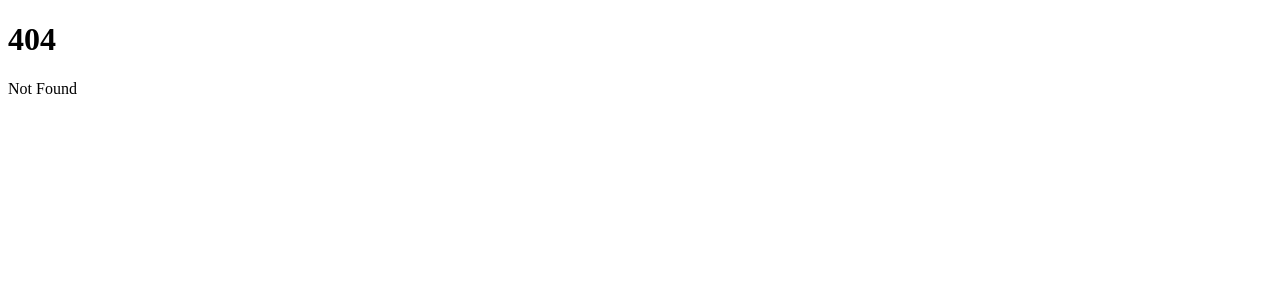
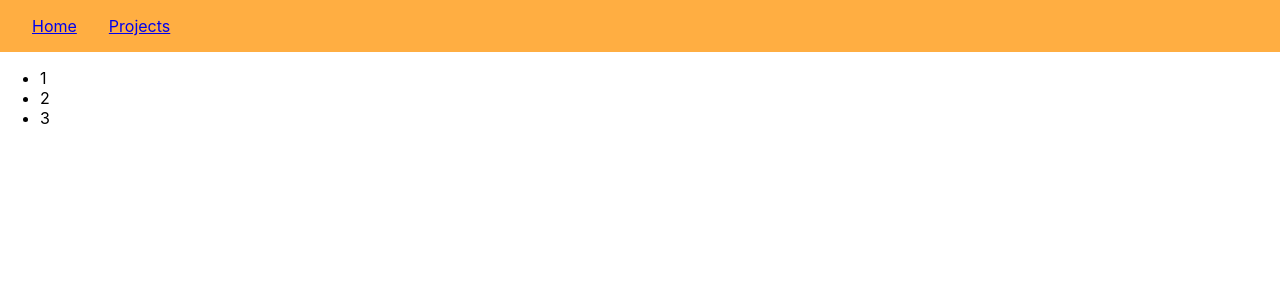
Before and after one commit to Petracord/website, a SvelteKit app: page /projects in a window 1280 px wide. Before the commit this address had no page. Shown: the top 300 px of the page. Built offline with nearby package versions, Linux system fonts and the light colour scheme.

Commit message:
Initial styling

```diff
--- /dev/null
+++ b/src/lib/components/Header.svelte
@@ -0,0 +1,20 @@
+<header>
+    <nav>
+      <a href="/">Home</a>
+      <a href="/projects">Projects</a>
+  </nav>
+</header>
+
+<style>
+  header {
+    background: var(--primary-color);
+  }
+  nav {
+    display: flex;
+    align-items: center;
+    padding: 1rem;
+  }
+  a {
+    padding: 0 1rem 0 1rem;
+  }
+</style>
--- /dev/null
+++ b/src/routes/+layout.svelte
@@ -0,0 +1,20 @@
+<script>
+  import Header from '$lib/components/Header.svelte'
+</script>
+
+<Header/>
+
+<style>
+  :global(:root) {
+    --primary-color: #ffae42;
+    --secondary-color: #7e7b86;
+  }
+  :global(body) {
+    font-family: Inter, sans-serif;
+    margin: 0;
+    padding: 0;
+    box-sizing: border-box;
+  }
+</style>
+
+<slot></slot>
--- /dev/null
+++ b/src/routes/projects/+page.svelte
@@ -0,0 +1,13 @@
+<body>
+  <ul>
+    <li>
+      1
+    </li>
+    <li>
+      2
+    </li>
+    <li>
+      3
+    </li>
+  </ul>
+</body>
```
Also changed, not shown: src/routes/+page.svelte (+7 -2 lines).
